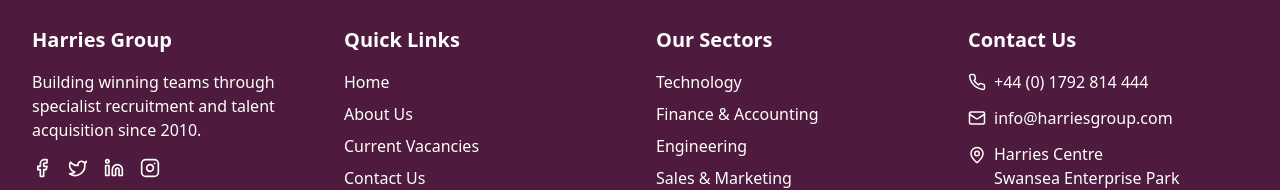
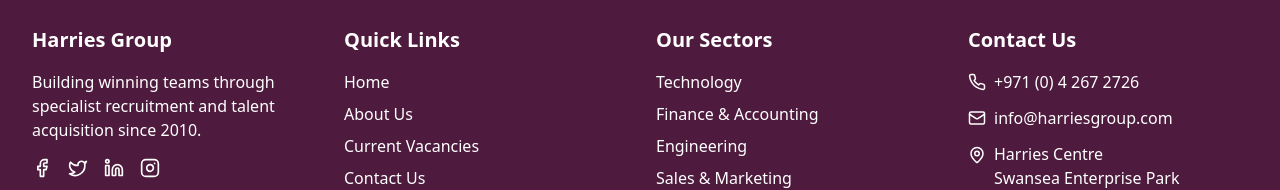
Before and after one commit to andregironcode/recruitment-hub-navigator, a React (Vite) app: page /jobs in a window 1280 px wide. Shown: the part 902-1092 px from the top of the page. Built offline with nearby package versions, Linux system fonts and the light colour scheme; no server answers; the database is empty.

Commit message:
Visual edit in Lovable
Edited UI in Lovable

```diff
--- a/src/components/layout/Footer.tsx
+++ b/src/components/layout/Footer.tsx
@@ -75,7 +75,7 @@ const Footer = () => {
             <ul className="space-y-3">
               <li className="flex items-center">
                 <Phone size={18} className="mr-2" />
-                <span>+44 (0) 1792 814 444</span>
+                <span>+971 (0) 4 267 2726</span>
               </li>
               <li className="flex items-center">
                 <Mail size={18} className="mr-2" />
```
